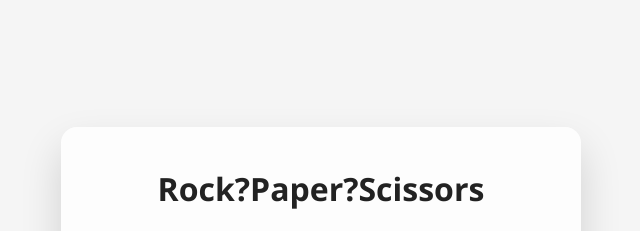
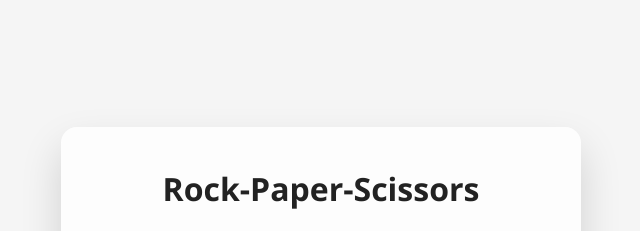
Before and after one commit to ElonaJasari/VibeCoding, a plain HTML site: page index.html in a window 1280 px wide. Shown: the top 231 px of the page, 319-959 px from the left. Drawn offline with Linux system fonts and the light colour scheme.

Commit message:
Update index.html

```diff
--- a/index.html
+++ b/index.html
@@ -8,7 +8,7 @@
   </head>
   <body>
     <main class="game">
-      <h1>Rock?Paper?Scissors</h1>
+      <h1>Rock-Paper-Scissors</h1>
       <section class="scoreboard" aria-live="polite">
         <div>
           <span class="label">Player</span>
```
